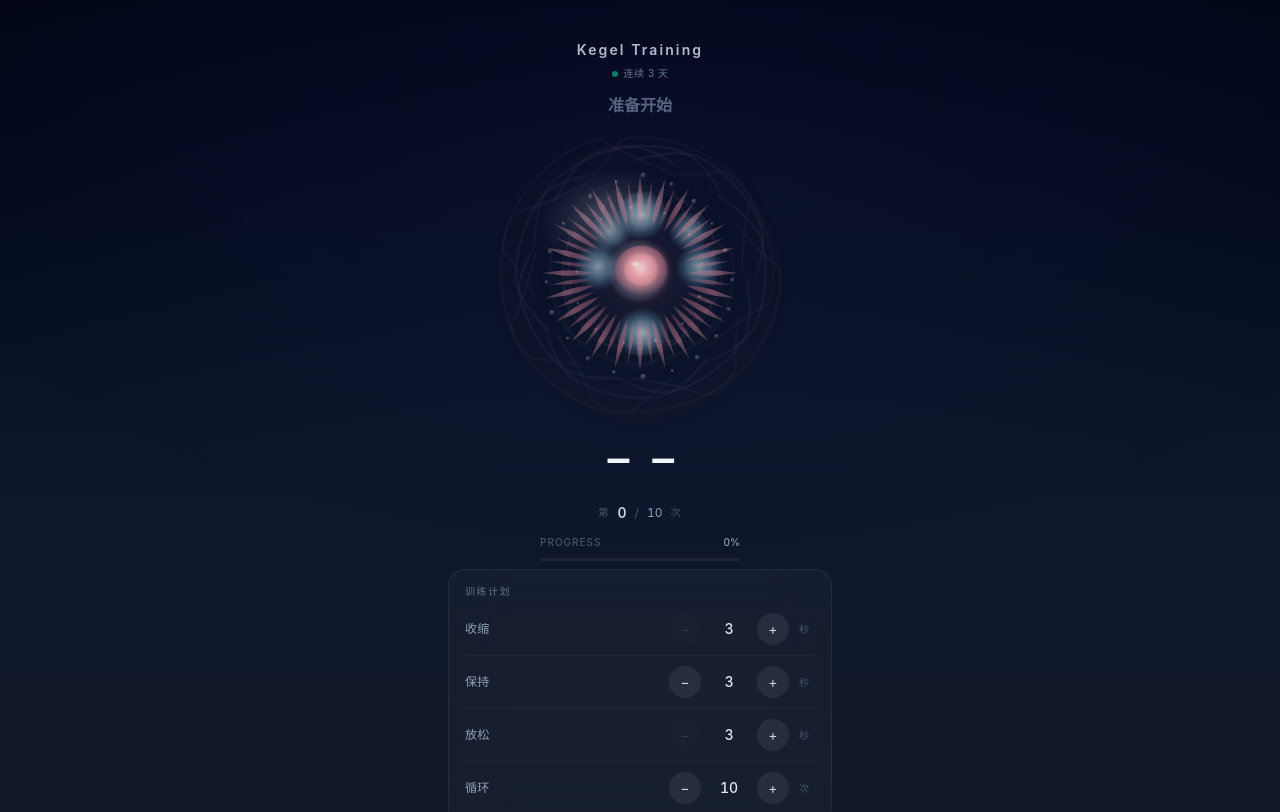
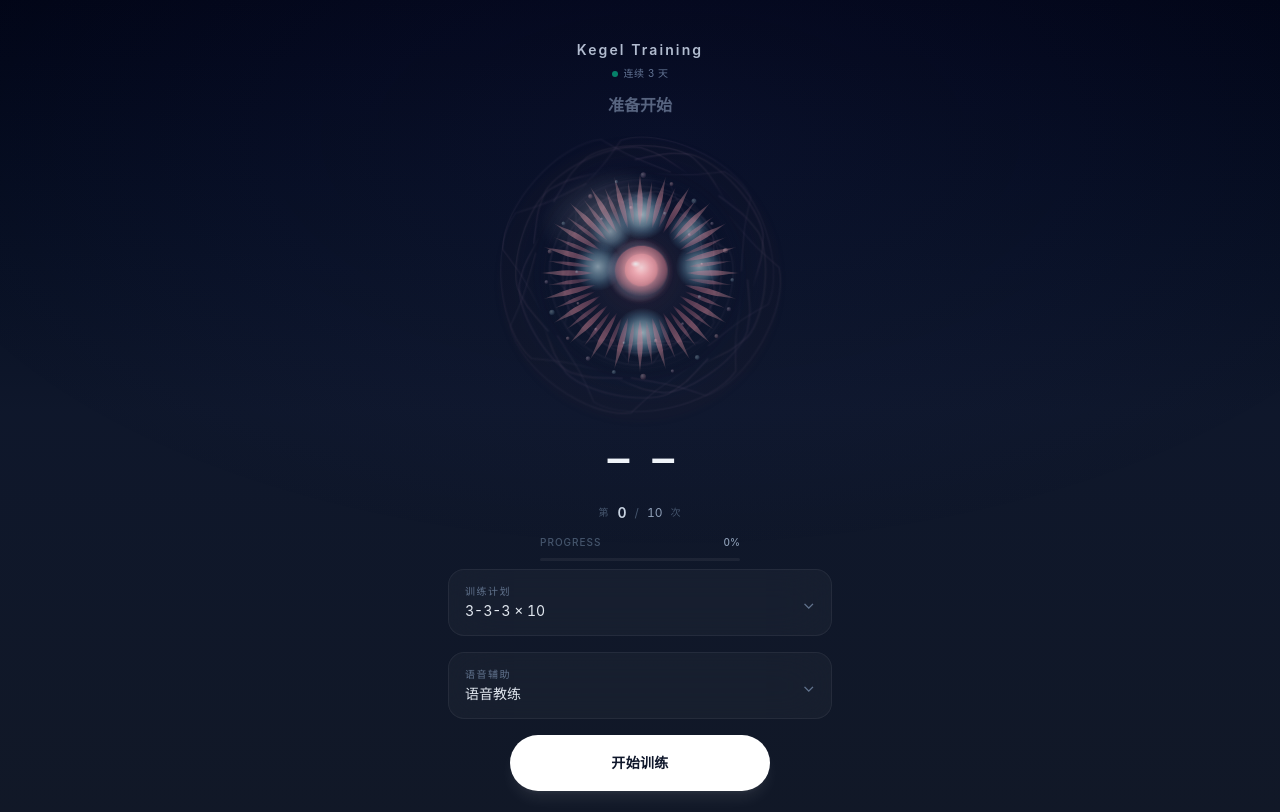
Before and after one commit to chasingboy95/kagle, a React (Vite) app: page / in a window 1280 px wide. Shown: the top 812 px of the page. Built offline with nearby package versions, Linux system fonts and the light colour scheme.

Commit message:
feat: collapse training plan by default

```diff
--- a/src/components/ConfigPanel.tsx
+++ b/src/components/ConfigPanel.tsx
@@ -28,6 +28,7 @@ function Stepper({ label, value, min, max, step, unit, disabled, onChange }: Ste
       <span className="text-xs text-slate-400 tracking-wide">{label}</span>
       <div className="flex items-center gap-2.5">
         <motion.button
+          type="button"
           whileTap={{ scale: 0.88 }}
           onClick={dec}
           disabled={disabled || value <= min}
@@ -42,6 +43,7 @@ function Stepper({ label, value, min, max, step, unit, disabled, onChange }: Ste
           {value}
         </span>
         <motion.button
+          type="button"
           whileTap={{ scale: 0.88 }}
           onClick={inc}
           disabled={disabled || value >= max}
@@ -59,11 +61,19 @@ function Stepper({ label, value, min, max, step, unit, disabled, onChange }: Ste
 }
 
 export default function ConfigPanel({ config, disabled, onChange }: Props) {
+  const summary = `${config.contractTime}-${config.holdTime}-${config.relaxTime} × ${config.rounds}`;
+
   return (
-    <div className="w-full rounded-2xl bg-white/[0.03] backdrop-blur-xl border border-white/[0.06] px-4 py-3.5 space-y-1">
-      <div className="text-[10px] tracking-[0.15em] text-slate-500 font-medium pb-1">
-        训练计划
-      </div>
+    <details className="group w-full rounded-2xl border border-white/[0.06] bg-white/[0.03] backdrop-blur-xl">
+      <summary className="flex cursor-pointer list-none items-center justify-between px-4 py-3.5 focus-visible:outline-none focus-visible:ring-2 focus-visible:ring-inset focus-visible:ring-indigo-300">
+        <span>
+          <span className="block text-[10px] font-medium tracking-[0.15em] text-slate-500">训练计划</span>
+          <span className="mt-0.5 block text-sm text-slate-200 tabular-nums">{summary}</span>
+        </span>
+        <span aria-hidden="true" className="text-slate-500 transition-transform group-open:rotate-180">⌄</span>
+      </summary>
+
+      <div className="space-y-1 border-t border-white/[0.05] px-4 pb-4 pt-2">
         <Stepper
           label="收缩"
           value={config.contractTime}
@@ -108,5 +118,6 @@ export default function ConfigPanel({ config, disabled, onChange }: Props) {
           onChange={v => onChange({ rounds: v })}
         />
       </div>
+    </details>
   );
 }
```
Lines whose indentation alone changed are shown as unchanged.
